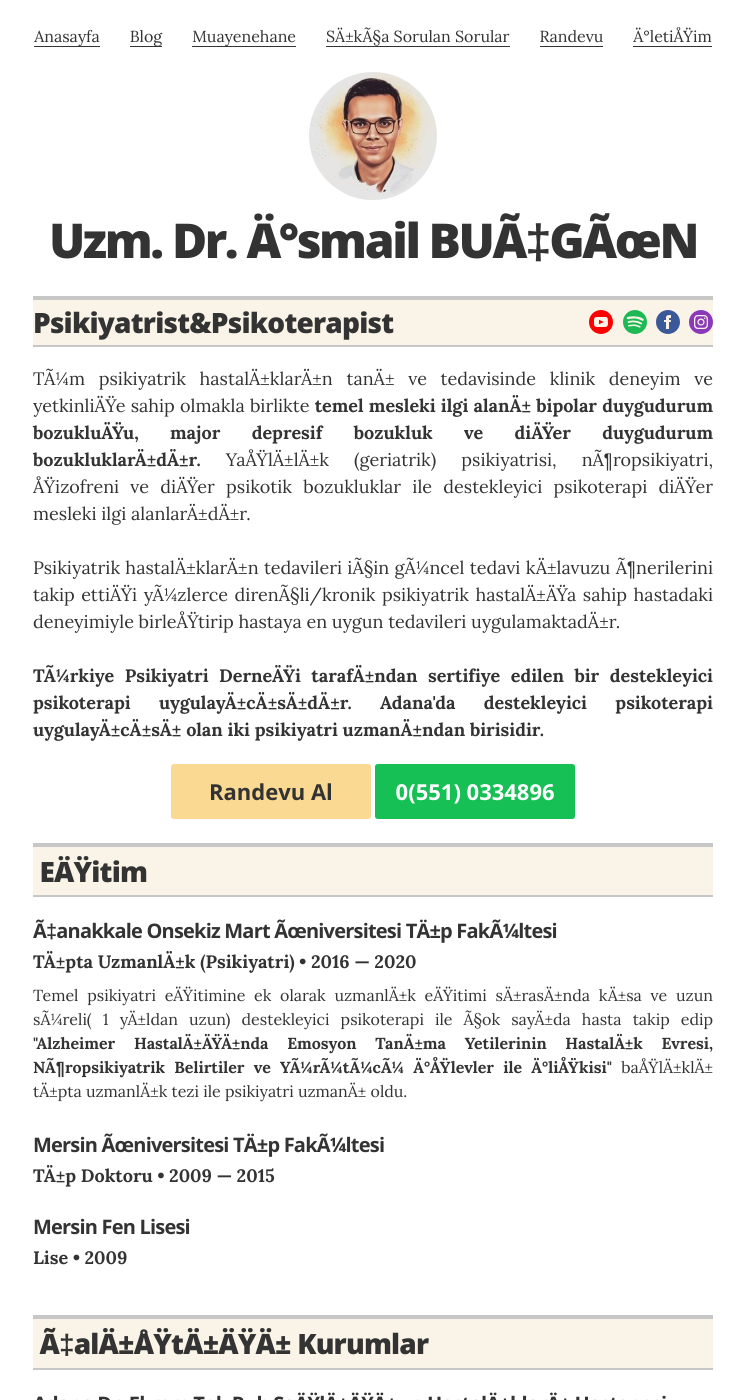
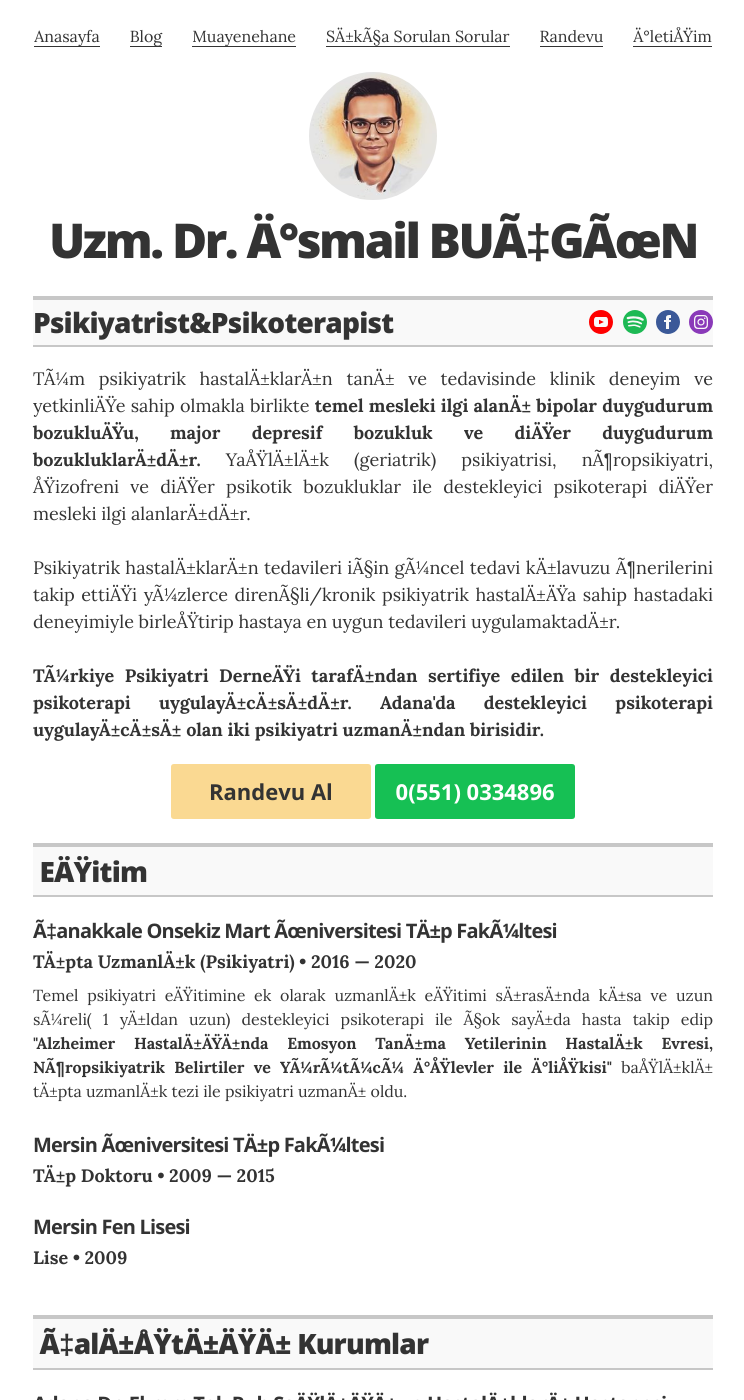
Before and after one commit to ibucgun/ibucgun.github.io, a Jekyll site: the page built from index.html, in a window 1280 px wide and 1400 px high. Shown: the whole window, without its empty margins (267-1011 px from the left). Built offline with Jekyll 4.4.1, drawn with Linux system fonts in a browser that asks for light colours.

Commit message:
Update _mixins.scss

```diff
--- a/_sass/_mixins.scss
+++ b/_sass/_mixins.scss
@@ -94,7 +94,7 @@
   border-top: 4px solid #c7c7c7;
   border-bottom: 2px solid #c7c7c7;
   padding: .2rem .2rem .2rem .4rem;
-  background: #F9F4E7;
+  background: #F9F9F9;
 }
 
 @mixin section_border_thin {
```
